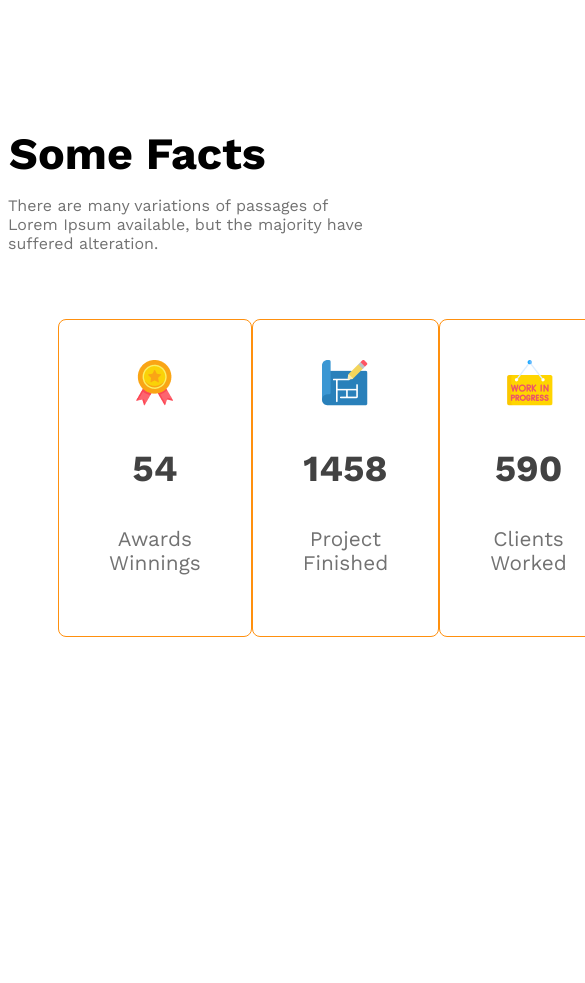
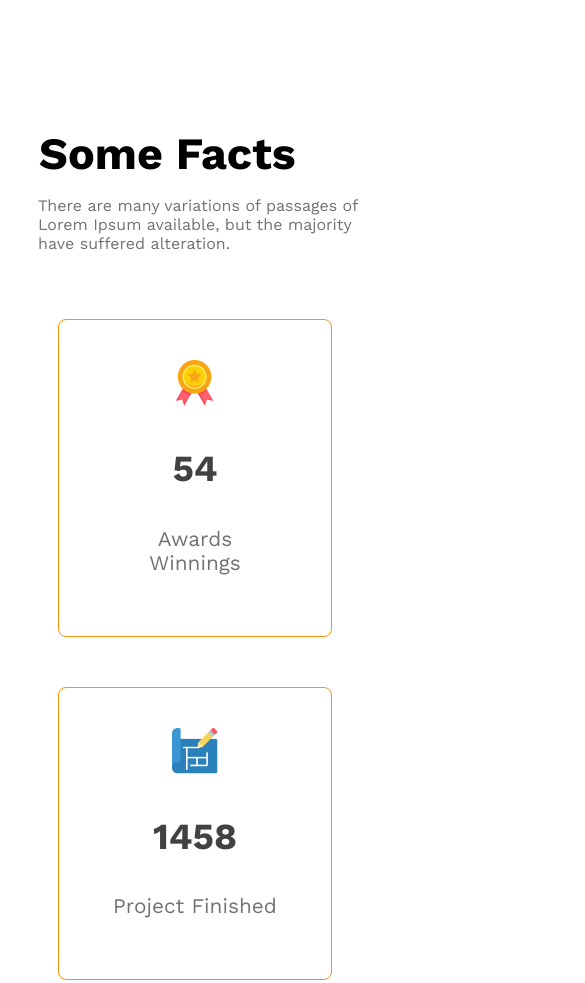
Before and after one commit to MaharobHossain/G3-Architects-Website, a plain HTML site: page index.html in a window 390 px wide. Shown: the part 2583-3566 px from the top of the page, 585 px wide, since content can reach past the window. Before the commit the page ends 3278 px from the top, so only its background shows below. Drawn offline with nearby package versions, Linux system fonts and the light colour scheme.

Commit message:
responsive features for small and mobile device

```diff
--- a/style/style.css
+++ b/style/style.css
@@ -217,6 +217,14 @@ main > section{
         font-size: 1rem;
         border-radius: 5px;
       }
+       .facts-details{
+        max-width: 330px;
+        margin-left: 30px;
+      }
+      .facts-boxes{
+        flex-direction: column;
+        gap: 50px;
+      }
 
 
 
@@ -241,4 +249,5 @@ main > section{
         margin-top: -90px;
         margin-bottom: 50px;
       }
+
   }
```
